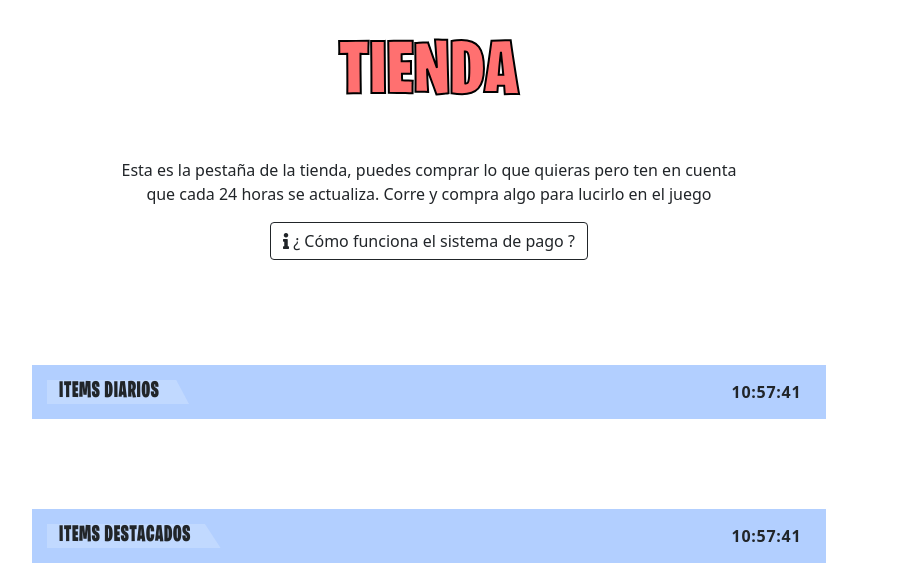
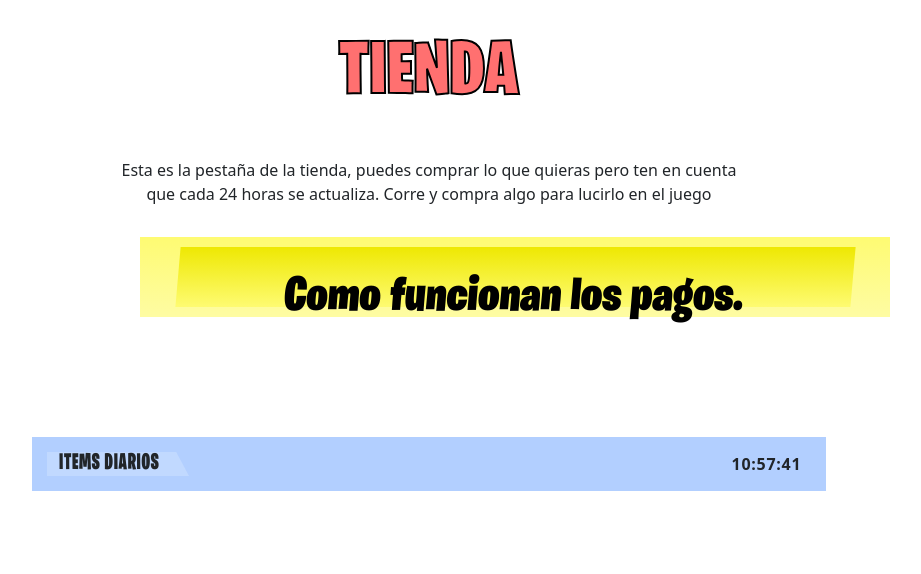
Before and after one commit to 07-josep/Torneind, a Symfony app: template templates/tienda/tienda.html.twig in a window 1280 px wide. Shown: the part 96-670 px from the top of the page, without its empty margins (211-1132 px from the left). Run offline with Twig, Linux system fonts and the light colour scheme; the template is opened without the code that fills it, so the values that code supplies are empty; some libraries are stand-ins or nearby versions.

Commit message:
Torneind v24

```diff
--- a/public/css/estilos.css
+++ b/public/css/estilos.css
@@ -2609,9 +2609,9 @@ p.card-tienda-price>img {
 }
 
 .button-wrapper {
-    height: 100px;
-    width: 300px;
-    background: linear-gradient(#ffffff, #000000);
+    height: 80px;
+    width: 750px;
+    background: linear-gradient(#fefb72, #fefca3);
     display: flex;
     align-items: center;
     justify-content: center;
@@ -2628,17 +2628,16 @@ p.card-tienda-price>img {
 .button-wrapper .button-inner {
     height: 75%;
     width: 90%;
-    background: linear-gradient(#000000, #ffffff);
+    background: linear-gradient(#eee802, #fefb72);
     transform: skew(-5deg);
-    display: flex;
-    align-items: center;
-    justify-content: center;
 }
 
 .button-wrapper .button-inner p {
     font-size: 3rem;
-    color: #ffffff;
+    color: #000000;
     margin: 15px 0 0 0;
+    font-family: 'Fortnite';
+
 }
 
 .description {
@@ -2646,7 +2645,7 @@ p.card-tienda-price>img {
     top: 70px;
     width: 100vw;
     text-align: center;
-    color: #fff;
+    color: #000000;
     letter-spacing: 1px;
 }
 
--- a/templates/tienda/tienda.html.twig
+++ b/templates/tienda/tienda.html.twig
@@ -33,7 +33,7 @@
                     document.getElementById('d-timer').innerHTML =
                         hh + ":" + mm + ":" + ss;
                     document.getElementById('id-timer').innerHTML =
-                    hh + ":" + mm + ":" + ss;
+                        hh + ":" + mm + ":" + ss;
                 }
 
                 if (hh == 00 && mm == 00 && ss == 00) {
@@ -59,11 +59,18 @@
                                 Esta es la pestaña de la tienda, puedes comprar lo que quieras pero ten en cuenta que
                                 cada 24 horas se actualiza. Corre y compra algo para lucirlo en el juego
                             </p>
-                            <!-- Button trigger modal -->
-                            <button type="button" class="btn btn-outline-dark" data-bs-toggle="modal"
-                                    data-bs-target="#exampleModal">
-                                <i class="fas fa-info"></i> ¿ Cómo funciona el sistema de pago ?
-                            </button>
+                            <div class="col-12 flex-column flex-lg-row text-center">
+                                <!-- Button trigger modal -->
+                                <div class="button-wrapper " data-bs-toggle="modal"
+                                     data-bs-target="#exampleModal">
+                                    <div class="button-inner">
+                                        <p>
+                                            Como funcionan los pagos.</p>
+                                    </div>
+                                </div>
+                            </div>
+
+
                             <!-- Modal -->
                             <div class="modal fade" id="exampleModal" tabindex="-1" aria-labelledby="exampleModalLabel"
                                  aria-hidden="true">
@@ -110,6 +117,7 @@
 
     <div class="container-fluid">
         <div class="row">
+
             <div class="col-12 d-flex flex-column flex-lg-row">
                 <div class="col-1"></div>
                 <div class="col-10 fondo-tienda">
```
